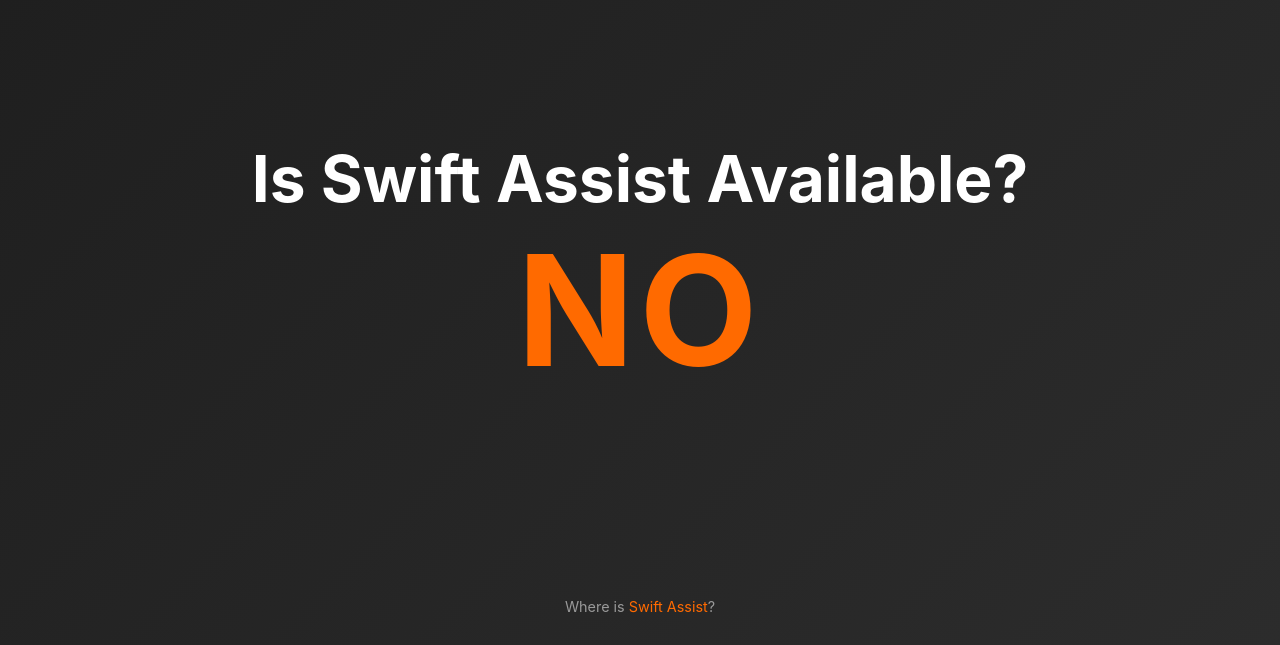
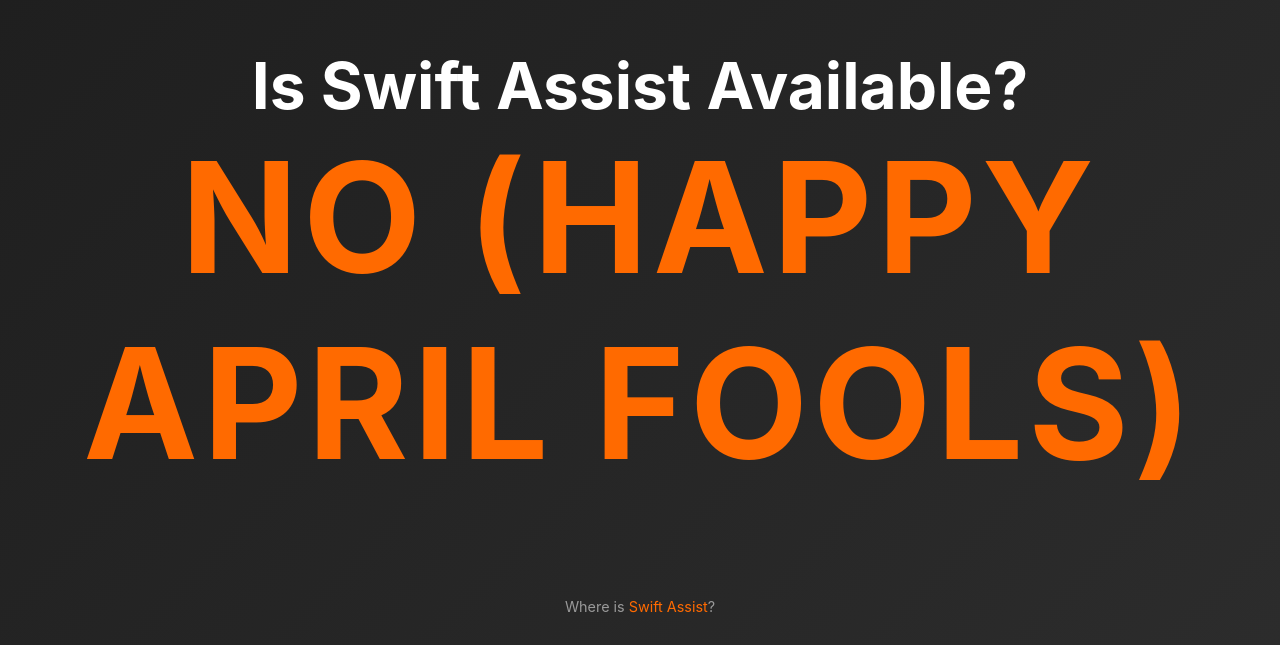
Before and after one commit to cameroncooke/isswiftassistavailable, a plain HTML site: page index.html in a window 1280 px wide. Shown: the part 155-800 px from the top of the page. Drawn offline with Linux system fonts and the light colour scheme.

Commit message:
Update index.html

```diff
--- a/index.html
+++ b/index.html
@@ -94,7 +94,7 @@
         <script type="text/javascript" src="https://cdnjs.buymeacoffee.com/1.0.0/button.prod.min.js" data-name="bmc-button" data-slug="cameroncooke" data-color="#FFDD00" data-emoji=""  data-font="Cookie" data-text="Buy me a coffee" data-outline-color="#000000" data-font-color="#000000" data-coffee-color="#ffffff"></script>
     </div>
     <h2>Is Swift Assist Available?</h2>
-    <h1>NO</h1>
+    <h1>NO (Happy April Fools)</h1>
     <footer>
         Where is <a href="https://dimillian.medium.com/where-is-swift-assist-6ea348767cf3" target="_blank" rel="noopener noreferrer">Swift Assist</a>?
     </footer>
```
